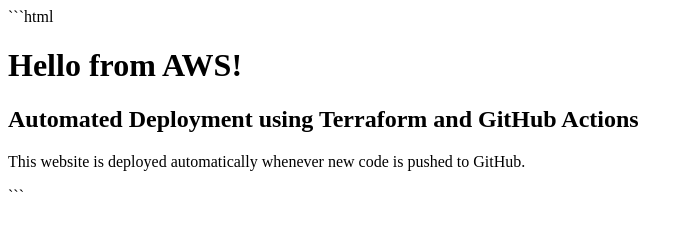
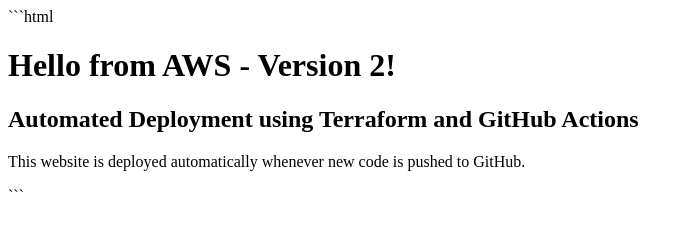
Before and after one commit to Jassi237/terraform-aws-cicd, a plain HTML site: page website/index.html in a window 1280 px wide. Shown: the whole page, without its empty margins (0-693 px from the left). Drawn offline with Linux system fonts and the light colour scheme.

Commit message:
update website content

```diff
--- a/website/index.html
+++ b/website/index.html
@@ -7,7 +7,7 @@
     <title>Terraform AWS CI/CD Project</title>
 </head>
 <body>
-    <h1>Hello from AWS!</h1>
+    <h1><h1>Hello from AWS - Version 2!</h1></h1>
     <h2>Automated Deployment using Terraform and GitHub Actions</h2>
     <p>This website is deployed automatically whenever new code is pushed to GitHub.</p>
 </body>
```
